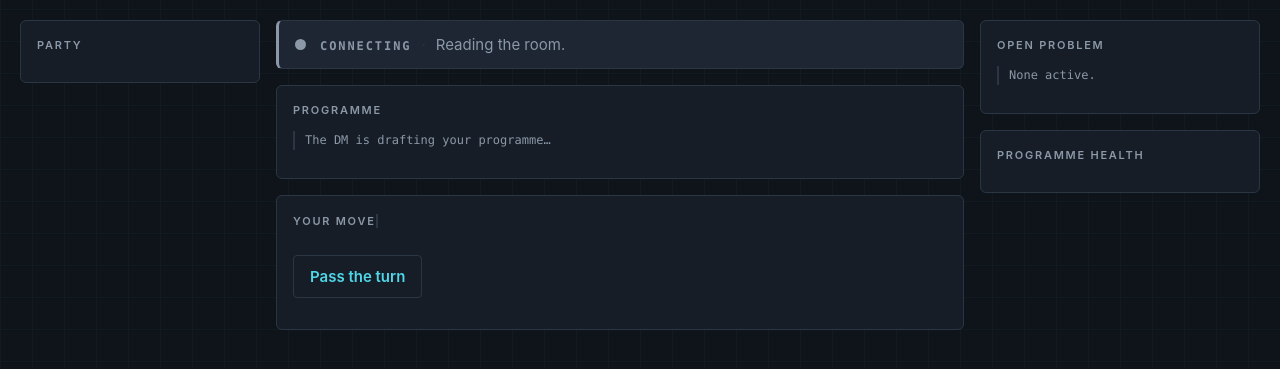
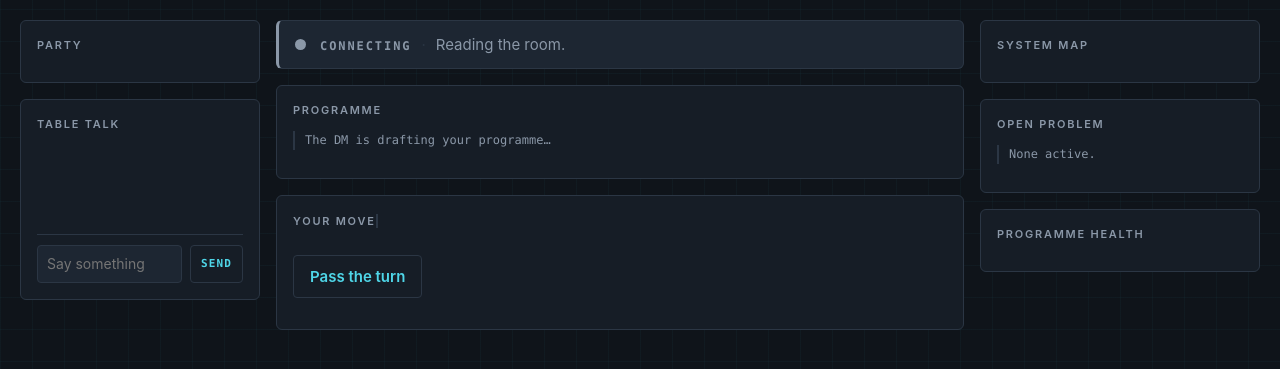
Before and after one commit to canndurmaz/EngineeringDnD, a Flask app: template templates/table.html in a window 1280 px wide. Shown: the part 55-424 px from the top of the page. Run offline with Flask 3, Linux system fonts and the light colour scheme; the template is opened without the code that fills it, so the values that code supplies are empty; parts of the project's set-up code (start-up, migrations or seed data) failed here and were passed over.

Commit message:
feat(ui): a schematic of the machine, and a panel to talk in
The map is inline SVG generated from /state -- no image files, no library, no
build step. Nodes sit on a fixed two-column grid so one never moves between
renders; only its colour changes: dim for empty, red for open, green for closed
out, amber and breathing for the one in front of you, and that pulse is the
panel's only motion and is dropped under prefers-reduced-motion. It scales with
its column, so it still reads at 400px.

Table talk sits under the party list it belongs to. Enter sends, a spectator
gets a disabled input and a line saying why, and a keydown guard stops a typed
key ever reaching a document-level listener. Every field goes through esc()
before it reaches the DOM: a chat body is the most player-controlled string on
the page.

Co-Authored-By: Claude Opus 5 (1M context) <noreply@anthropic.com>
Claude-Session: https://claude.ai/code/session_01PjJ6vLg38ADhFatPZspCgz

```diff
--- a/static/css/theme.css
+++ b/static/css/theme.css
@@ -160,6 +160,8 @@ input, select {
   .roll .rest { transition: none; }
   /* The lamp still shows its colour; it simply stops breathing. */
   .annunciator .lamp { animation: none; opacity: 1; }
+  /* The active node keeps its amber; it stops pulsing. */
+  .node.active rect { animation: none; }
 }
 
 /* --- the annunciator ------------------------------------------------------ */
@@ -280,6 +282,78 @@ input, select {
 .phase-track i.done { background: var(--cyan); }
 .phase-track i.now  { background: var(--amber); }
 
+/* --- the system map ------------------------------------------------------- */
+/* The machine the party is designing, drawn as a schematic. One node per
+   subsystem, on a fixed grid so a node never moves between renders -- only its
+   colour changes. Generated inline in game.js: no image files, no library. */
+.schematic-svg {
+  display: block; width: 100%; height: auto; max-width: 320px;
+  margin: 0 auto;
+}
+.schematic-svg .spine {
+  stroke: var(--line); stroke-width: 1; stroke-dasharray: 3 5; opacity: .7;
+}
+.node rect {
+  fill: var(--panel-2); stroke: var(--line); stroke-width: 1;
+}
+.node text {
+  font-family: var(--mono); font-size: 9.5px; letter-spacing: .04em;
+  fill: var(--ink-dim);
+}
+/* dim outline: nothing lives here this phase */
+.node.clear rect { fill: transparent; stroke-dasharray: 3 3; opacity: .55; }
+.node.clear text { opacity: .55; }
+/* red: an undefeated problem here that is not the one in front of you */
+.node.open rect { stroke: var(--red); fill: rgba(229,98,77,.10); }
+.node.open text { fill: var(--ink); }
+/* green: everything here is closed out */
+.node.done rect { stroke: var(--green); fill: rgba(98,201,138,.10); }
+.node.done text { fill: var(--green); }
+/* amber, and the only thing on this panel that moves */
+.node.active rect {
+  stroke: var(--amber); stroke-width: 1.5; fill: rgba(242,179,75,.14);
+  animation: node-live 1.9s ease-in-out infinite;
+}
+.node.active text { fill: var(--amber); }
+@keyframes node-live { 50% { fill: rgba(242,179,75,.30); } }
+
+/* --- table talk ----------------------------------------------------------- */
+.chat-log {
+  max-height: 34vh; min-height: 90px; overflow-y: auto;
+  border-bottom: 1px solid var(--line); padding-bottom: 8px;
+}
+.chat-msg { padding: 5px 0; font-size: 14px; line-height: 1.45; }
+.chat-msg + .chat-msg { border-top: 1px dashed rgba(43,54,68,.6); }
+.chat-who {
+  font-family: var(--mono); font-size: 11px; letter-spacing: .06em;
+  color: var(--cyan); margin-right: 6px;
+}
+.chat-body { font-family: var(--sans); color: var(--ink); }
+.chat-form { display: flex; gap: 8px; margin-top: 10px; }
+.chat-form input {
+  flex: 1 1 auto; min-width: 0;
+  background: var(--panel-2); color: var(--ink);
+  border: 1px solid var(--line); border-radius: 4px;
+  padding: 7px 9px; font-family: var(--sans); font-size: 14px;
+}
+.chat-form input:disabled { opacity: .5; }
+.chat-form button {
+  flex: 0 0 auto; background: transparent; color: var(--cyan);
+  border: 1px solid var(--line); border-radius: 4px;
+  font-family: var(--mono); font-size: 11px; letter-spacing: .1em;
+  text-transform: uppercase; padding: 7px 10px; cursor: pointer;
+}
+.chat-form button:hover:not(:disabled) { border-color: var(--cyan); }
+.chat-form button:disabled { color: var(--ink-dim); cursor: default; }
+#chat-note { margin: 8px 0 0; border-left: 0; padding-left: 0; }
+#chat-note:empty { display: none; }
+
+/* Visible to a screen reader, and to nothing else. */
+.sr-only {
+  position: absolute; width: 1px; height: 1px; overflow: hidden;
+  clip: rect(0 0 0 0); clip-path: inset(50%); white-space: nowrap;
+}
+
 /* --- avatars ------------------------------------------------------------- */
 .avatar {
   width: 32px; height: 32px; flex: 0 0 32px; display: block;
--- a/static/js/game.js
+++ b/static/js/game.js
@@ -177,6 +177,118 @@ function renderLevelChoice(state) {
     <p class="roll" id="level-choice-error" role="alert"></p>`;
 }
 
+/* --- the system map ------------------------------------------------------- */
+
+/* The dungeon is the architecture: one node per subsystem of the machine the
+   party is designing, coloured by where this phase's work sits. The SVG is
+   generated here rather than shipped as a file so it can follow the state, and
+   drawn on a fixed two-column grid so a node never moves between renders --
+   only its colour changes.
+
+   Nothing here comes from a hazard: /state's `map` carries subsystem names and
+   a status word, never a DC, a weakness or an unrevealed problem's name. */
+
+const MAP_COLS = 2;          /* two columns reads at 400px; more does not */
+const MAP_W = 140, MAP_H = 46, MAP_GX = 16, MAP_GY = 14;
+
+/* At most two lines per node, so a long name wraps instead of overflowing the
+   box. Words after the second line are dropped with an ellipsis. */
+function nodeLines(name) {
+  const words = String(name || "").split(/\s+/).filter(Boolean);
+  if (words.length < 2) return [words.join(" ")];
+  const half = Math.ceil(words.length / 2);
+  return [words.slice(0, half).join(" "), words.slice(half).join(" ")];
+}
+
+function renderMap(state) {
+  const box = el("map-body");
+  if (!box) return;
+  const nodes = ((state.map || {}).nodes) || [];
+  const caption = el("map-active");
+  if (!nodes.length) {
+    box.innerHTML = "";
+    if (caption) caption.textContent = "";
+    return;
+  }
+  const rows = Math.ceil(nodes.length / MAP_COLS);
+  const width = MAP_COLS * MAP_W + (MAP_COLS - 1) * MAP_GX;
+  const height = rows * MAP_H + (rows - 1) * MAP_GY;
+
+  const cells = nodes.map((n, i) => {
+    const x = (i % MAP_COLS) * (MAP_W + MAP_GX);
+    const y = Math.floor(i / MAP_COLS) * (MAP_H + MAP_GY);
+    const lines = nodeLines(n.name);
+    const first = lines.length > 1 ? MAP_H / 2 - 3 : MAP_H / 2 + 4;
+    const text = lines.map((line, k) =>
+      `<tspan x="${MAP_W / 2}" y="${first + k * 12}">${esc(line)}</tspan>`).join("");
+    return `<g class="node ${esc(n.status)}" transform="translate(${x},${y})">
+      <title>${esc(n.name)} — ${esc(n.blurb)}</title>
+      <rect width="${MAP_W}" height="${MAP_H}" rx="4"></rect>
+      <text text-anchor="middle">${text}</text>
+    </g>`;
+  }).join("");
+
+  /* A faint spine down the middle, so it reads as one machine rather than a
+     row of unrelated boxes. Decoration only; it carries no state. */
+  const spine = `<line class="spine" x1="${width / 2}" y1="0"
+    x2="${width / 2}" y2="${height}"></line>`;
+
+  box.innerHTML = `<svg class="schematic-svg" viewBox="0 0 ${width} ${height}"
+    role="img" aria-label="System map" preserveAspectRatio="xMidYMid meet">
+    ${spine}${cells}</svg>`;
+
+  if (caption) {
+    const active = nodes.find((n) => n.status === "active");
+    /* textContent, not innerHTML: the hazard name is written by the model. */
+    caption.textContent = state.hazard
+      ? `${state.hazard.name}${active ? ` · ${active.name}` : ""}`
+      : "No open problem.";
+  }
+}
+
+/* --- table talk ----------------------------------------------------------- */
+
+let chatSince = 0;             /* the highest message id already on the page */
+
+/* Chat bodies are player-typed and reach the DOM, so every field goes through
+   esc() -- the same rule as every other panel here. */
+function appendChat(message) {
+  const log = el("chat-log");
+  if (!log) return;
+  const node = document.createElement("div");
+  node.className = "chat-msg";
+  node.innerHTML = `<span class="chat-who">${esc(message.name)}${
+    message.is_bot ? '<span class="chip-bot">BOT</span>' : ""}</span>
+    <span class="chat-body">${esc(message.body)}</span>`;
+  log.append(node);
+  log.scrollTop = log.scrollHeight;
+}
+
+function showChat(message) {
+  const id = Number(message.id ?? message.message_id ?? 0);
+  if (id && id <= chatSince) return;         /* already shown; SSE and the
+                                                backfill can both deliver it */
+  if (id) chatSince = id;
+  appendChat(message);
+}
+
+/* The history, once, before the stream opens. */
+async function pullChat() {
+  try {
+    const data = await api(`/api/rooms/${ROOM}/chat?since=${chatSince}`);
+    (data.messages || []).forEach(showChat);
+  } catch (error) { /* the stream will carry anything said from now on */ }
+}
+
+function renderChatSeat(state) {
+  const input = el("chat-input"), send = el("chat-send"), note = el("chat-note");
+  if (!input || !send) return;
+  const seated = !!state.you;
+  input.disabled = !seated;
+  send.disabled = !seated;
+  if (note) note.textContent = seated ? "" : "Take a seat to talk at this table.";
+}
+
 /* --- the annunciator ------------------------------------------------------ */
 
 /* The one place that answers "what should I do right now?". Everything it says
@@ -323,6 +435,10 @@ function renderEvent(event) {
 
   if (event.kind === "premise") { el("premise").textContent = event.premise; return; }
 
+  /* Chat lands in its own panel, not the story log: it is what the table said,
+     not what happened in the game. */
+  if (event.kind === "chat") { showChat(event); return; }
+
   if (event.kind === "narration_chunk") {
     const node = entryFor(event.event_seq);
     let prose = node.querySelector(".prose");
@@ -404,7 +520,8 @@ async function refresh() {
   const state = await api(`/api/rooms/${ROOM}/state`);
   lastState = state;
   renderParty(state); renderHazard(state); renderRail(state); renderAbilities(state);
-  renderLevelChoice(state); renderAnnunciator(state);
+  renderLevelChoice(state); renderMap(state); renderChatSeat(state);
+  renderAnnunciator(state);
   el("dm-badge").textContent = `DM: ${state.narrator ?? "template"}`;
   if (state.room.premise) el("premise").textContent = state.room.premise;
   return state;
@@ -424,10 +541,13 @@ async function connect() {
   ["action", "narration", "narration_chunk", "premise", "hazard_attack", "hazard_defeated",
    "phase_advanced", "game_over", "player_joined", "game_started",
    "campaign_updated", "passed", "room_created", "interlude",
-   "bot_added", "bot_removed", "dm_skipped"].forEach((kind) => {
+   "bot_added", "bot_removed", "dm_skipped", "chat"].forEach((kind) => {
     source.addEventListener(kind, (message) => {
       const event = JSON.parse(message.data);
       renderEvent(event);
+      /* A line of talk changes no board state, so it is not worth a round trip
+         for a fresh snapshot. */
+      if (event.kind === "chat") return;
       if (event.kind !== "narration_chunk") refresh();
     });
   });
@@ -498,9 +618,33 @@ el("pass").addEventListener("click", async () => {
   catch (error) { el("action-error").textContent = error.message; }
 });
 
+/* Enter sends, because the input is the form's only field. The keydown guard is
+   not about this handler: it stops a key pressed while typing from ever
+   reaching a document-level listener, so no future ability shortcut can fire
+   because somebody typed a message containing its letter. */
+el("chat-input").addEventListener("keydown", (event) => event.stopPropagation());
+
+el("chat-form").addEventListener("submit", async (event) => {
+  event.preventDefault();
+  const input = el("chat-input");
+  const body = input.value.trim();
+  if (!body || input.disabled) return;
+  el("chat-note").textContent = "";
+  input.value = "";                    /* cleared first: the line comes back
+                                          over the stream, like everyone else's */
+  try {
+    await api(`/api/rooms/${ROOM}/chat`, {
+      method: "POST", body: JSON.stringify({ body }),
+    });
+  } catch (error) {
+    input.value = body;                /* nothing was said; give it back */
+    el("chat-note").textContent = error.message;
+  }
+});
+
 /* The six stat names come from the server, not a list hard-coded here. */
 api("/api/classes").then((data) => {
   STATS = data.stats || [];
   PRIMARY = Object.fromEntries((data.classes || []).map((c) => [c.id, c.primary]));
   CLASS_NAMES = Object.fromEntries((data.classes || []).map((c) => [c.id, c.name]));
-}).catch(() => {}).then(() => refresh()).then(connect);
+}).catch(() => {}).then(() => refresh()).then(pullChat).then(connect);
--- a/templates/table.html
+++ b/templates/table.html
@@ -6,10 +6,26 @@
 {% block content %}
 <div class="table-grid">
 
-  <section class="panel" id="party-panel">
-    <h2>Party <span id="party-count" class="num"></span></h2>
-    <div id="party"></div>
-    <div id="level-choice" class="level-choice"></div>
+  <section>
+    <div class="panel" id="party-panel">
+      <h2>Party <span id="party-count" class="num"></span></h2>
+      <div id="party"></div>
+      <div id="level-choice" class="level-choice"></div>
+    </div>
+
+    <!-- Table talk, under the party it belongs to. Everyone seated can speak,
+         bots included; a spectator reads along with the input disabled and a
+         line saying why. -->
+    <div class="panel" id="chat-panel" style="margin-top:16px">
+      <h2>Table talk</h2>
+      <div id="chat-log" class="chat-log" aria-live="polite"></div>
+      <form id="chat-form" class="chat-form" autocomplete="off">
+        <label class="sr-only" for="chat-input">Message the table</label>
+        <input id="chat-input" type="text" maxlength="500" placeholder="Say something">
+        <button type="submit" id="chat-send">Send</button>
+      </form>
+      <p class="roll" id="chat-note" role="status"></p>
+    </div>
   </section>
 
   <section>
@@ -41,7 +57,15 @@
   </section>
 
   <section>
-    <div class="panel" id="hazard">
+    <!-- The system being designed, as a schematic. Every node is a subsystem;
+         the colour says where this phase's work is. Drawn in JS from /state. -->
+    <div class="panel" id="schematic">
+      <h2>System map</h2>
+      <div id="map-body"></div>
+      <p class="roll" id="map-active" style="margin:10px 0 0"></p>
+    </div>
+
+    <div class="panel" id="hazard" style="margin-top:16px">
       <h2>Open problem</h2>
       <div id="hazard-body"><p class="roll">None active.</p></div>
     </div>
```
Also changed, not shown: tests/api/test_map_chat_ui.py (added, +169 -0 lines).
